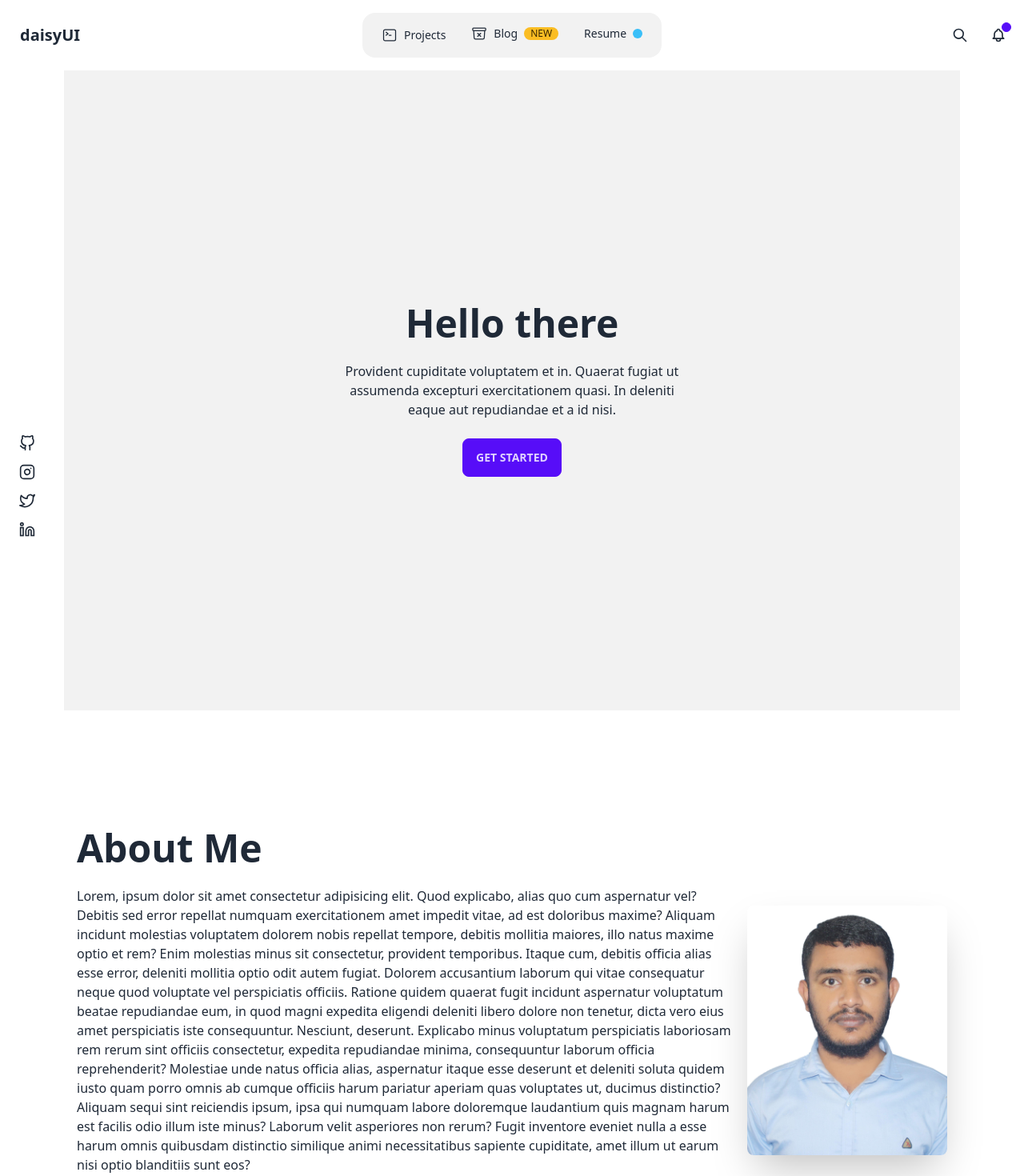
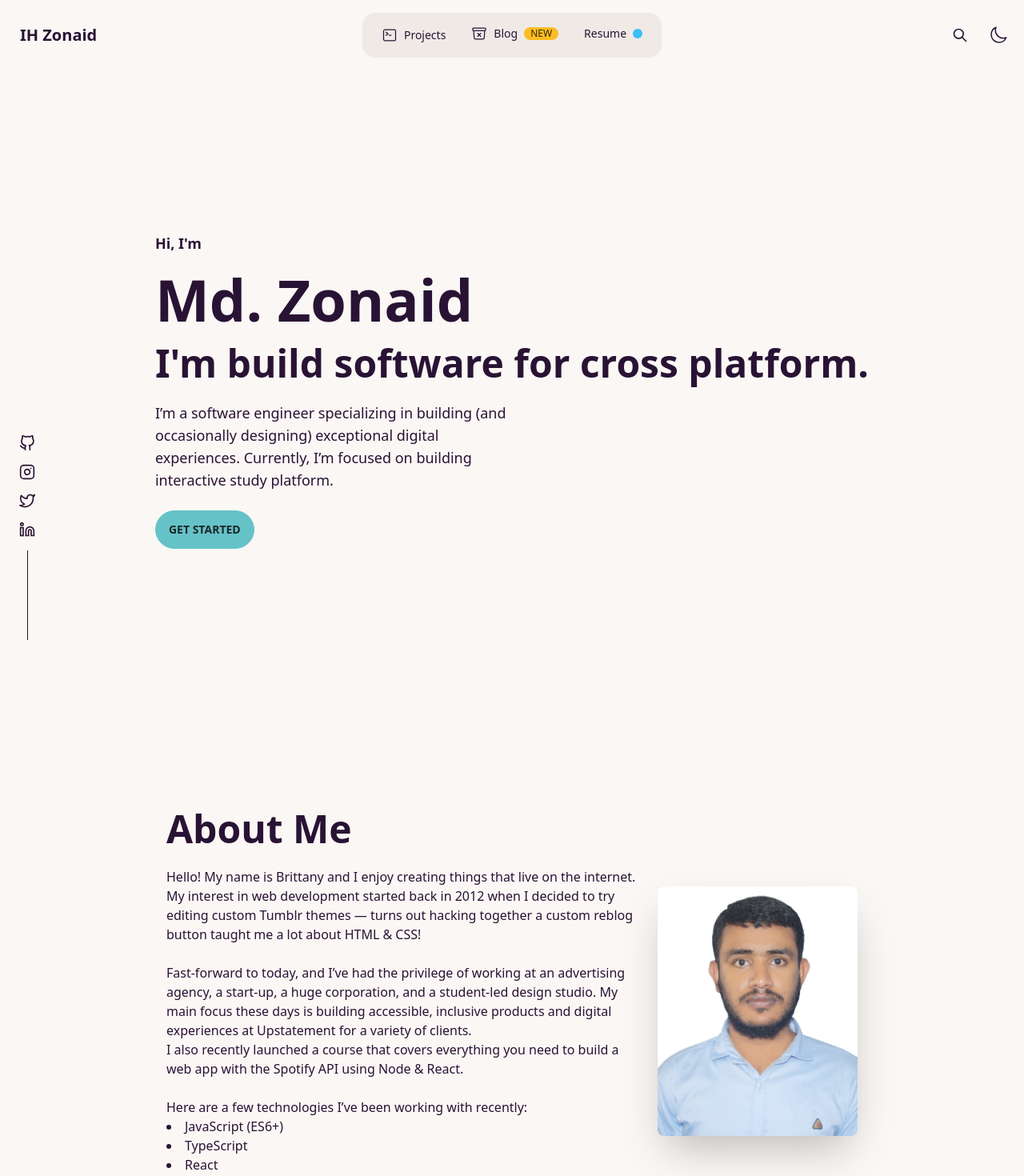
Before and after one commit to xementor/xementor.github.io, a SvelteKit app: page / in a window 1280 px wide. Shown: the top 1470 px of the page at 80% size. Built offline with nearby package versions, Linux system fonts and the light colour scheme.

Commit message:
fix hero, about me section

```diff
--- a/src/app.html
+++ b/src/app.html
@@ -1,9 +1,10 @@
 <!DOCTYPE html>
-<html lang="en">
+<html lang="en" data-theme="cupcake">
 
 <head>
 	<meta charset="utf-8" />
 	<link rel="icon" href="%sveltekit.assets%/favicon.png" />
+	<title>IH Zonaid</title>
 	<meta name="viewport" content="width=device-width" />
 	%sveltekit.head%
 </head>
--- a/src/components/AboutMe.svelte
+++ b/src/components/AboutMe.svelte
@@ -1,36 +1,40 @@
 <div class="hero min-h-screen">
-	<div class="hero-content flex-col md:flex-row">
+	<div class="hero-content flex-col md:flex-row max-w-4xl">
 		<div>
 			<h1 class="text-5xl font-bold">About Me</h1>
+			<p class="pt-6">
+				Hello! My name is Brittany and I enjoy creating things that live on the
+				internet. My interest in web development started back in 2012 when I
+				decided to try editing custom Tumblr themes — turns out hacking together
+				a custom reblog button taught me a lot about HTML & CSS!
+			</p>
+			<p class="pt-6">
+				Fast-forward to today, and I’ve had the privilege of working at an
+				advertising agency, a start-up, a huge corporation, and a student-led
+				design studio. My main focus these days is building accessible,
+				inclusive products and digital experiences at Upstatement for a variety
+				of clients.
+			</p>
+
+			<p>
+				I also recently launched a course that covers everything you need to
+				build a web app with the Spotify API using Node & React.
+			</p>
 			<p class="py-6">
-				Lorem, ipsum dolor sit amet consectetur adipisicing elit. Quod
-				explicabo, alias quo cum aspernatur vel? Debitis sed error repellat
-				numquam exercitationem amet impedit vitae, ad est doloribus maxime?
-				Aliquam incidunt molestias voluptatem dolorem nobis repellat tempore,
-				debitis mollitia maiores, illo natus maxime optio et rem? Enim molestias
-				minus sit consectetur, provident temporibus. Itaque cum, debitis officia
-				alias esse error, deleniti mollitia optio odit autem fugiat. Dolorem
-				accusantium laborum qui vitae consequatur neque quod voluptate vel
-				perspiciatis officiis. Ratione quidem quaerat fugit incidunt aspernatur
-				voluptatum beatae repudiandae eum, in quod magni expedita eligendi
-				deleniti libero dolore non tenetur, dicta vero eius amet perspiciatis
-				iste consequuntur. Nesciunt, deserunt. Explicabo minus voluptatum
-				perspiciatis laboriosam rem rerum sint officiis consectetur, expedita
-				repudiandae minima, consequuntur laborum officia reprehenderit?
-				Molestiae unde natus officia alias, aspernatur itaque esse deserunt et
-				deleniti soluta quidem iusto quam porro omnis ab cumque officiis harum
-				pariatur aperiam quas voluptates ut, ducimus distinctio? Aliquam sequi
-				sint reiciendis ipsum, ipsa qui numquam labore doloremque laudantium
-				quis magnam harum est facilis odio illum iste minus? Laborum velit
-				asperiores non rerum? Fugit inventore eveniet nulla a esse harum omnis
-				quibusdam distinctio similique animi necessitatibus sapiente cupiditate,
-				amet illum ut earum nisi optio blanditiis sunt eos?
+				Here are a few technologies I’ve been working with recently:
+				<li>JavaScript (ES6+)</li>
+				<li>TypeScript</li>
+				<li>React</li>
+				<li>Node.js</li>
 			</p>
+
 			<button class="btn btn-primary">Get Started</button>
 		</div>
-		<img
-			src="ih.jpg"
-			class="max-w-[250px] rounded-lg shadow-2xl justify-start"
-		/>
+		<div class="self-start mt-24">
+			<img
+				src="ih.jpg"
+				class="max-w-[250px] rounded-lg shadow-2xl justify-start"
+			/>
+		</div>
 	</div>
 </div>
--- a/src/components/Hero.svelte
+++ b/src/components/Hero.svelte
@@ -1,11 +1,13 @@
-<div class="hero min-h-screen bg-base-200">
-	<div class="hero-content text-center">
-		<div class="max-w-md">
-			<h1 class="text-5xl font-bold">Hello there</h1>
-			<p class="py-6">
-				Provident cupiditate voluptatem et in. Quaerat fugiat ut assumenda
-				excepturi exercitationem quasi. In deleniti eaque aut repudiandae et a
-				id nisi.
+<div class="hero min-h-screen">
+	<div class="hero-content">
+		<div class="">
+			<p class="text-lg font-semibold">Hi, I'm</p>
+			<h1 class="text-7xl font-bold py-5">Md. Zonaid</h1>
+			<h1 class="text-5xl font-bold">I'm build software for cross platform.</h1>
+			<p class="py-6 text-lg max-w-md">
+				I’m a software engineer specializing in building (and occasionally
+				designing) exceptional digital experiences. Currently, I’m focused on
+				building interactive study platform.
 			</p>
 			<button class="btn btn-primary">Get Started</button>
 		</div>
--- a/src/components/IconMenu.svelte
+++ b/src/components/IconMenu.svelte
@@ -1,4 +1,4 @@
-<div class="rounded-box sticky bottom-0 inline-block">
+<div class="hidden rounded-box sticky bottom-0 md:inline-block">
 	<div class="flex flex-col items-center">
 		<ul class="menu">
 			<li>
@@ -94,6 +94,6 @@
 				</a>
 			</li>
 		</ul>
-		<div class="w-[1px] h-28 bg-white" />
+		<div class="w-[1px] h-28 bg-base-content" />
 	</div>
 </div>
--- a/src/components/Navbar.svelte
+++ b/src/components/Navbar.svelte
@@ -1,5 +1,13 @@
 <script>
 	import Menu from "./Menu.svelte"
+
+	let isDarkTheme = false
+
+	function toggle() {
+		isDarkTheme = !isDarkTheme // Toggle the theme state
+		const theme = isDarkTheme ? "dark" : "light"
+		window.document.body.setAttribute("data-theme", theme)
+	}
 </script>
 
 <div class="navbar bg-base-100">
@@ -27,7 +35,7 @@
 				<Menu />
 			</div>
 		</div>
-		<a class="btn btn-ghost normal-case text-xl">daisyUI</a>
+		<a class="btn btn-ghost normal-case text-xl">IH Zonaid</a>
 	</div>
 	<div class="navbar-center hidden lg:flex">
 		<div class="menu menu-horizontal px-1">
@@ -50,23 +58,34 @@
 				/></svg
 			>
 		</button>
-		<button class="btn btn-ghost btn-circle">
+
+		<div class="dropdown dropdown-end dropdown-hover">
+			<button class="btn btn-ghost btn-circle" on:click={toggle}>
 				<div class="indicator">
 					<svg
 						xmlns="http://www.w3.org/2000/svg"
-					class="h-5 w-5"
 						fill="none"
 						viewBox="0 0 24 24"
+						stroke-width="1.5"
 						stroke="currentColor"
-					><path
+						class="w-6 h-6"
+					>
+						<path
 							stroke-linecap="round"
 							stroke-linejoin="round"
-						stroke-width="2"
-						d="M15 17h5l-1.405-1.405A2.032 2.032 0 0118 14.158V11a6.002 6.002 0 00-4-5.659V5a2 2 0 10-4 0v.341C7.67 6.165 6 8.388 6 11v3.159c0 .538-.214 1.055-.595 1.436L4 17h5m6 0v1a3 3 0 11-6 0v-1m6 0H9"
-					/></svg
-				>
-				<span class="badge badge-xs badge-primary indicator-item" />
+							d="M21.752 15.002A9.718 9.718 0 0118 15.75c-5.385 0-9.75-4.365-9.75-9.75 0-1.33.266-2.597.748-3.752A9.753 9.753 0 003 11.25C3 16.635 7.365 21 12.75 21a9.753 9.753 0 009.002-5.998z"
+						/>
+					</svg>
 				</div>
 			</button>
+			<ul
+				tabindex="0"
+				class="dropdown-content z-[1] menu p-2 shadow bg-base-100 rounded-box w-52"
+			>
+				<li><a>Light</a></li>
+				<li><a>Dark</a></li>
+				<li><a>Dracula</a></li>
+			</ul>
 		</div>
 	</div>
+</div>
```
Lines whose indentation alone changed are shown as unchanged.
